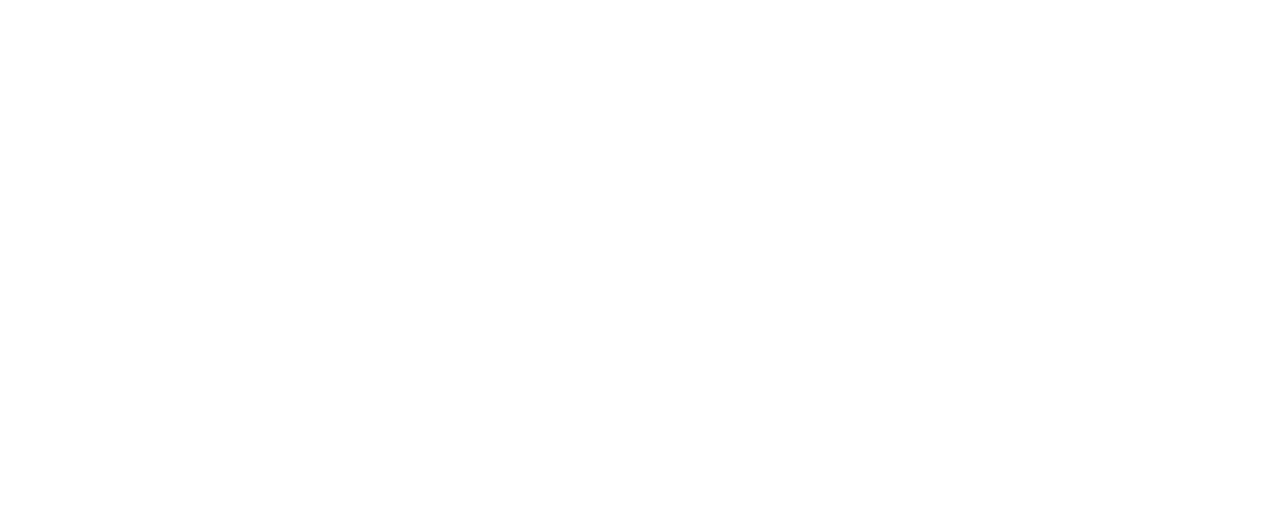
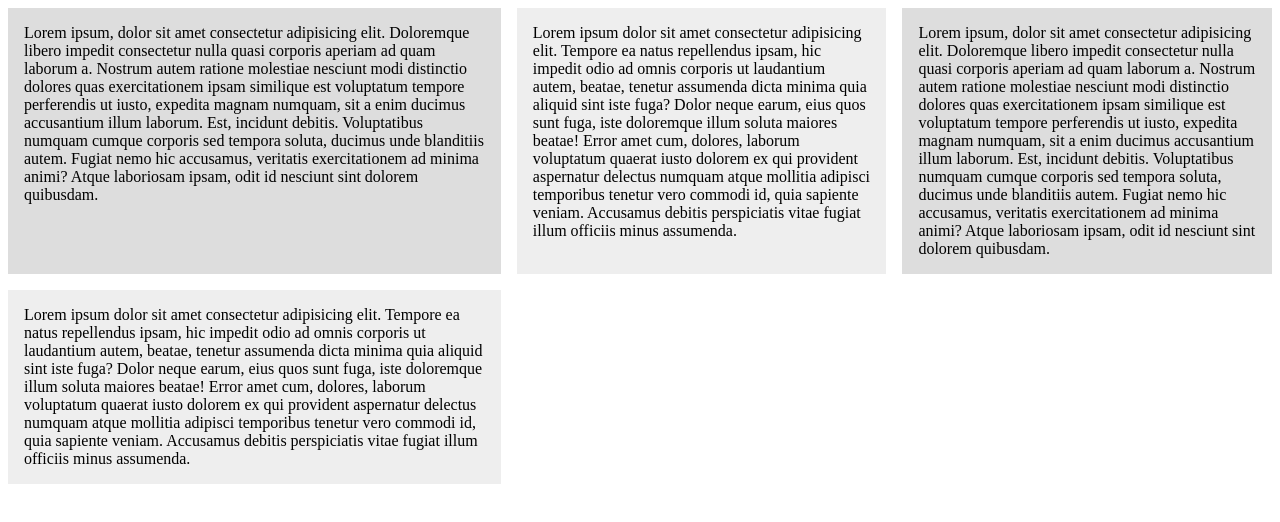
Before and after one commit to dallinmajor/css-grid, a plain HTML site: page index.html in a window 1280 px wide. Drawn offline with Linux system fonts and the light colour scheme.

Commit message:
doing some css grid practice

```diff
--- /dev/null
+++ b/css-grid.html
@@ -0,0 +1,84 @@
+<!DOCTYPE html>
+<!--[if lt IE 7]>      <html class="no-js lt-ie9 lt-ie8 lt-ie7"> <![endif]-->
+<!--[if IE 7]>         <html class="no-js lt-ie9 lt-ie8"> <![endif]-->
+<!--[if IE 8]>         <html class="no-js lt-ie9"> <![endif]-->
+<!--[if gt IE 8]><!-->
+<html class="no-js">
+<!--<![endif]-->
+
+<head>
+    <meta charset="utf-8">
+    <meta http-equiv="X-UA-Compatible" content="IE=edge">
+    <title></title>
+    <meta name="description" content="">
+    <meta name="viewport" content="width=device-width, initial-scale=1">
+    <link rel="stylesheet" href="">
+    <style>
+        .wrapper {
+            display: grid;
+            /* grid-template-columns: 1fr 1fr 1fr 1fr */
+            grid-template-columns:repeat(3, 1fr);
+            grid-gap: 1em;
+            /* grid-auto-rows: 100px; */
+            grid-auto-rows: minmax(100px, auto)
+        }
+
+        .nested {
+            display: grid;
+            grid-template-columns:repeat(3, 1fr);
+            grid-auto-rows: 70px;
+            grid-gap: 1em;
+        }
+
+        .nested > div {
+            padding: 1em;
+            border: 1px solid black;
+        }
+
+        .wrapper>div {
+            background: #eee;
+            padding: 1em;
+        }
+
+        .wrapper>div:nth-child(odd) {
+            background: #ddd;
+        }
+    </style>
+</head>
+
+<body>
+    <div class="wrapper">
+        <div>
+            Lorem ipsum dolor sit.
+        </div>
+        <div>
+            Lorem ipsum dolor sit.
+        </div>
+        <div class="nested">
+           <div> Lorem</div>
+           <div> Lorem</div>
+           <div> Lorem</div>
+           <div> Lorem</div>
+           <div> Lorem</div>
+           <div> Lorem</div>
+           <div> Lorem</div>
+           <div> Lorem</div>
+           <div> Lorem</div>
+        </div>
+        <div>
+            Lorem ipsum dolor sit.
+        </div>
+        <div>
+            Lorem ipsum dolor sit.
+        </div>
+        <div>
+            Lorem ipsum dolor sit.
+        </div>
+        <div>
+            Lorem ipsum dolor sit.
+        </div>
+    </div>
+    <script src="" async defer></script>
+</body>
+
+</html>
--- a/index.html
+++ b/index.html
@@ -2,7 +2,10 @@
 <!--[if lt IE 7]>      <html class="no-js lt-ie9 lt-ie8 lt-ie7"> <![endif]-->
 <!--[if IE 7]>         <html class="no-js lt-ie9 lt-ie8"> <![endif]-->
 <!--[if IE 8]>         <html class="no-js lt-ie9"> <![endif]-->
-<!--[if gt IE 8]><!--> <html class="no-js"> <!--<![endif]-->
+<!--[if gt IE 8]><!-->
+<html class="no-js">
+<!--<![endif]-->
+
 <head>
     <meta charset="utf-8">
     <meta http-equiv="X-UA-Compatible" content="IE=edge">
@@ -10,8 +13,60 @@
     <meta name="description" content="">
     <meta name="viewport" content="width=device-width, initial-scale=1">
     <link rel="stylesheet" href="">
+    <style>
+        .wrapper {
+            display: grid;
+            grid-template-columns: 4fr 3fr 3fr;
+            grid-gap: 1em;
+        }
+
+        .wrapper>div {
+            background: #eee;
+            padding: 1em;
+
+        }
+
+        .wrapper>div:nth-child(odd) {
+            background: #ddd;
+        }
+    </style>
 </head>
+
 <body>
+    <div class="wrapper">
+        <div>
+            Lorem ipsum, dolor sit amet consectetur adipisicing elit. Doloremque libero impedit consectetur nulla quasi
+            corporis aperiam ad quam laborum a. Nostrum autem ratione molestiae nesciunt modi distinctio dolores quas
+            exercitationem ipsam similique est voluptatum tempore perferendis ut iusto, expedita magnam numquam, sit a
+            enim ducimus accusantium illum laborum. Est, incidunt debitis. Voluptatibus numquam cumque corporis sed
+            tempora soluta, ducimus unde blanditiis autem. Fugiat nemo hic accusamus, veritatis exercitationem ad
+            minima animi? Atque laboriosam ipsam, odit id nesciunt sint dolorem quibusdam.
+        </div>
+        <div>
+            Lorem ipsum dolor sit amet consectetur adipisicing elit. Tempore ea natus repellendus ipsam, hic impedit
+            odio ad omnis corporis ut laudantium autem, beatae, tenetur assumenda dicta minima quia aliquid sint iste
+            fuga? Dolor neque earum, eius quos sunt fuga, iste doloremque illum soluta maiores beatae! Error amet cum,
+            dolores, laborum voluptatum quaerat iusto dolorem ex qui provident aspernatur delectus numquam atque
+            mollitia adipisci temporibus tenetur vero commodi id, quia sapiente veniam. Accusamus debitis perspiciatis
+            vitae fugiat illum officiis minus assumenda.
+        </div>
+        <div>
+            Lorem ipsum, dolor sit amet consectetur adipisicing elit. Doloremque libero impedit consectetur nulla quasi
+            corporis aperiam ad quam laborum a. Nostrum autem ratione molestiae nesciunt modi distinctio dolores quas
+            exercitationem ipsam similique est voluptatum tempore perferendis ut iusto, expedita magnam numquam, sit a
+            enim ducimus accusantium illum laborum. Est, incidunt debitis. Voluptatibus numquam cumque corporis sed
+            tempora soluta, ducimus unde blanditiis autem. Fugiat nemo hic accusamus, veritatis exercitationem ad
+            minima animi? Atque laboriosam ipsam, odit id nesciunt sint dolorem quibusdam.
+        </div>
+        <div>
+            Lorem ipsum dolor sit amet consectetur adipisicing elit. Tempore ea natus repellendus ipsam, hic impedit
+            odio ad omnis corporis ut laudantium autem, beatae, tenetur assumenda dicta minima quia aliquid sint iste
+            fuga? Dolor neque earum, eius quos sunt fuga, iste doloremque illum soluta maiores beatae! Error amet cum,
+            dolores, laborum voluptatum quaerat iusto dolorem ex qui provident aspernatur delectus numquam atque
+            mollitia adipisci temporibus tenetur vero commodi id, quia sapiente veniam. Accusamus debitis perspiciatis
+            vitae fugiat illum officiis minus assumenda.
+        </div>
+    </div>
+</body>
 
-    </body>
 </html>
```
Also changed, not shown: css-grid2.html (added). Lines whose indentation alone changed are shown as unchanged.
